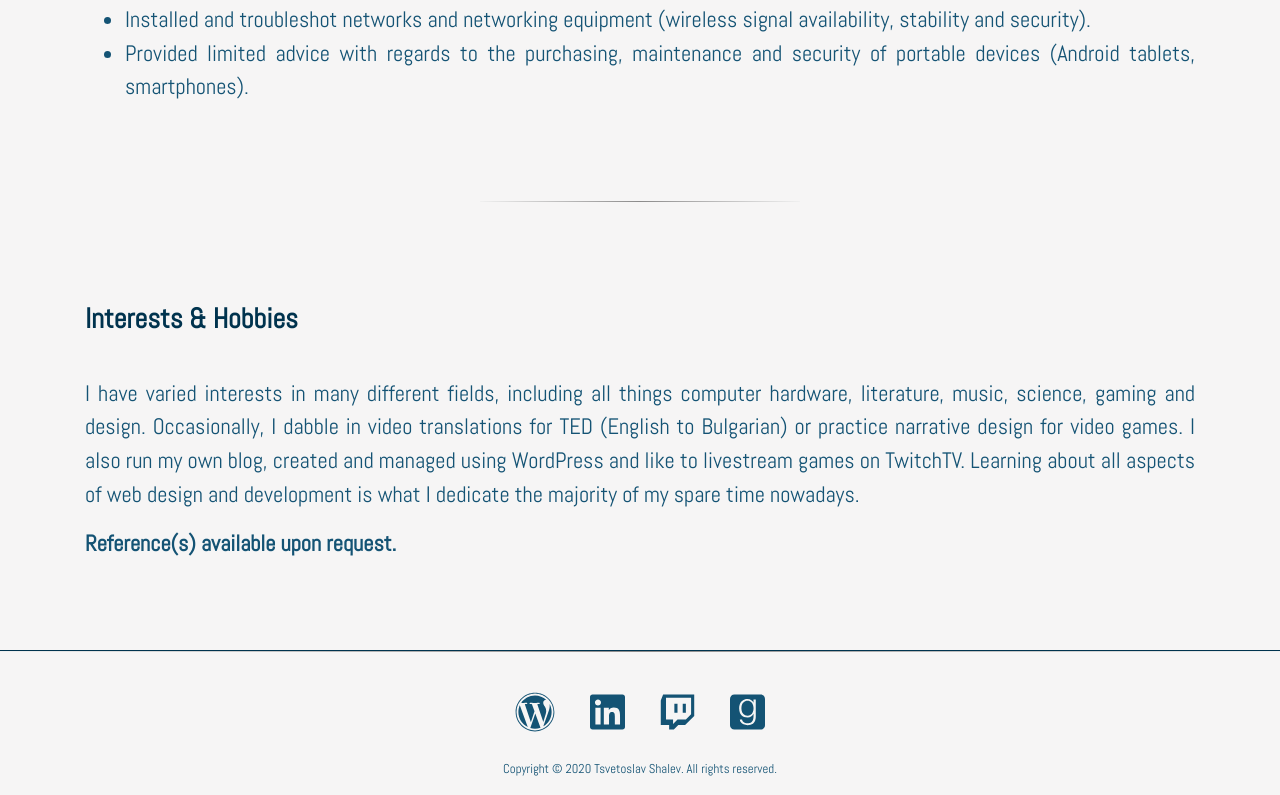
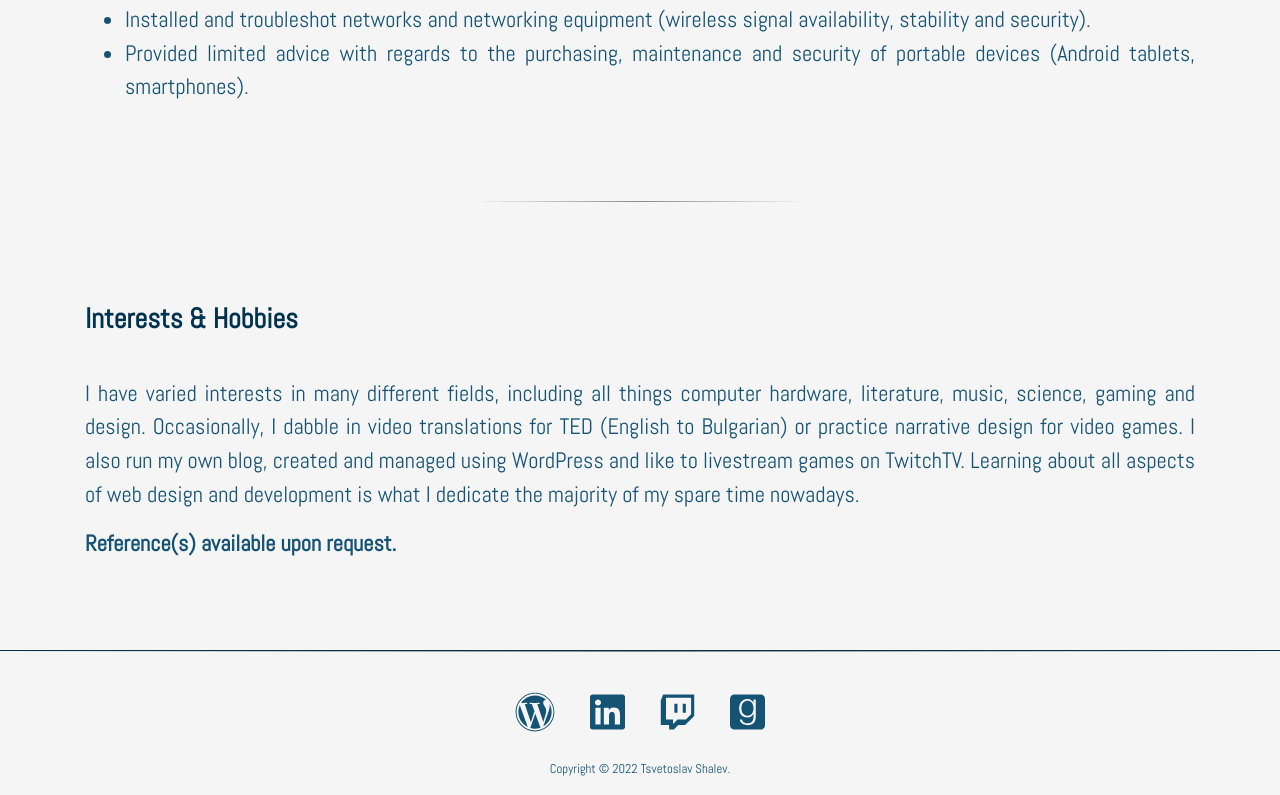
Before and after one commit to MrBr1ghtsid3/cv2022, a plain HTML site: page index.html in a window 1280 px wide. Shown: the part 2518-3313 px from the top of the page. Drawn offline with nearby package versions, Linux system fonts and the light colour scheme.

Commit message:
Update index.html
Date is not dynamic. Set manually.

```diff
--- a/index.html
+++ b/index.html
@@ -181,7 +181,7 @@
       <a class="social-icon" href="https://www.linkedin.com/in/tsvetoslavshalev/" target="_blank" rel="noopener noreferrer"><i class="fab fa-linkedin"></i></a>
       <a class="social-icon" href="https://www.twitch.tv/mrbr1ghtsid3" target="_blank" rel="noopener noreferrer"><i class="fab fa-twitch"></i></a>
       <a class="social-icon" href="https://www.goodreads.com/review/list/6468804-tsvetoslav-shalev" target="_blank" rel="noopener noreferrer"><i class="fab fa-goodreads"></i></a>
-      <p id="copyright">Copyright © 2020 Tsvetoslav Shalev. All rights reserved.</p>
+      <p id="copyright">Copyright © 2022 Tsvetoslav Shalev.</p>
     </div>
   </footer>
 
```
